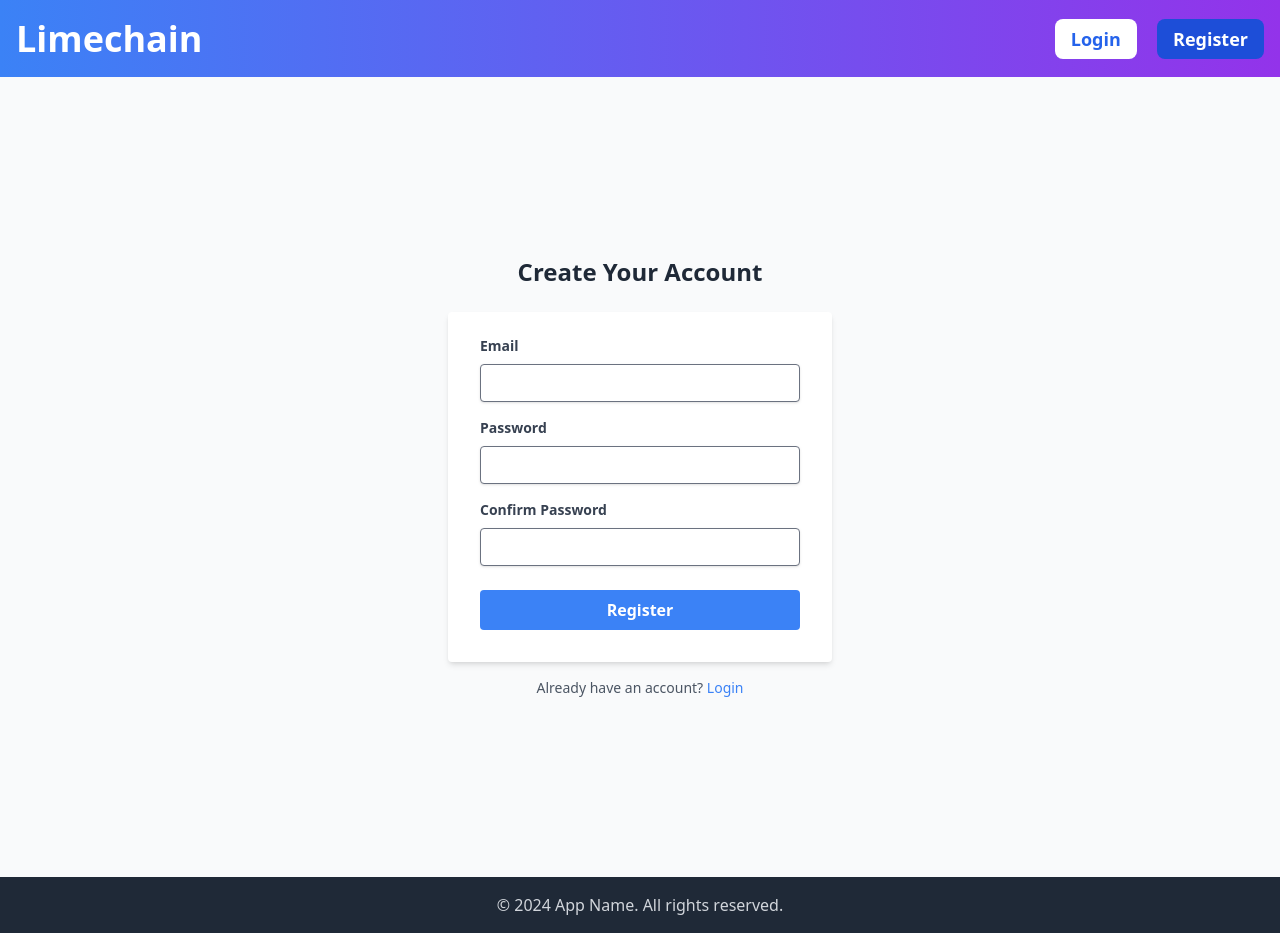
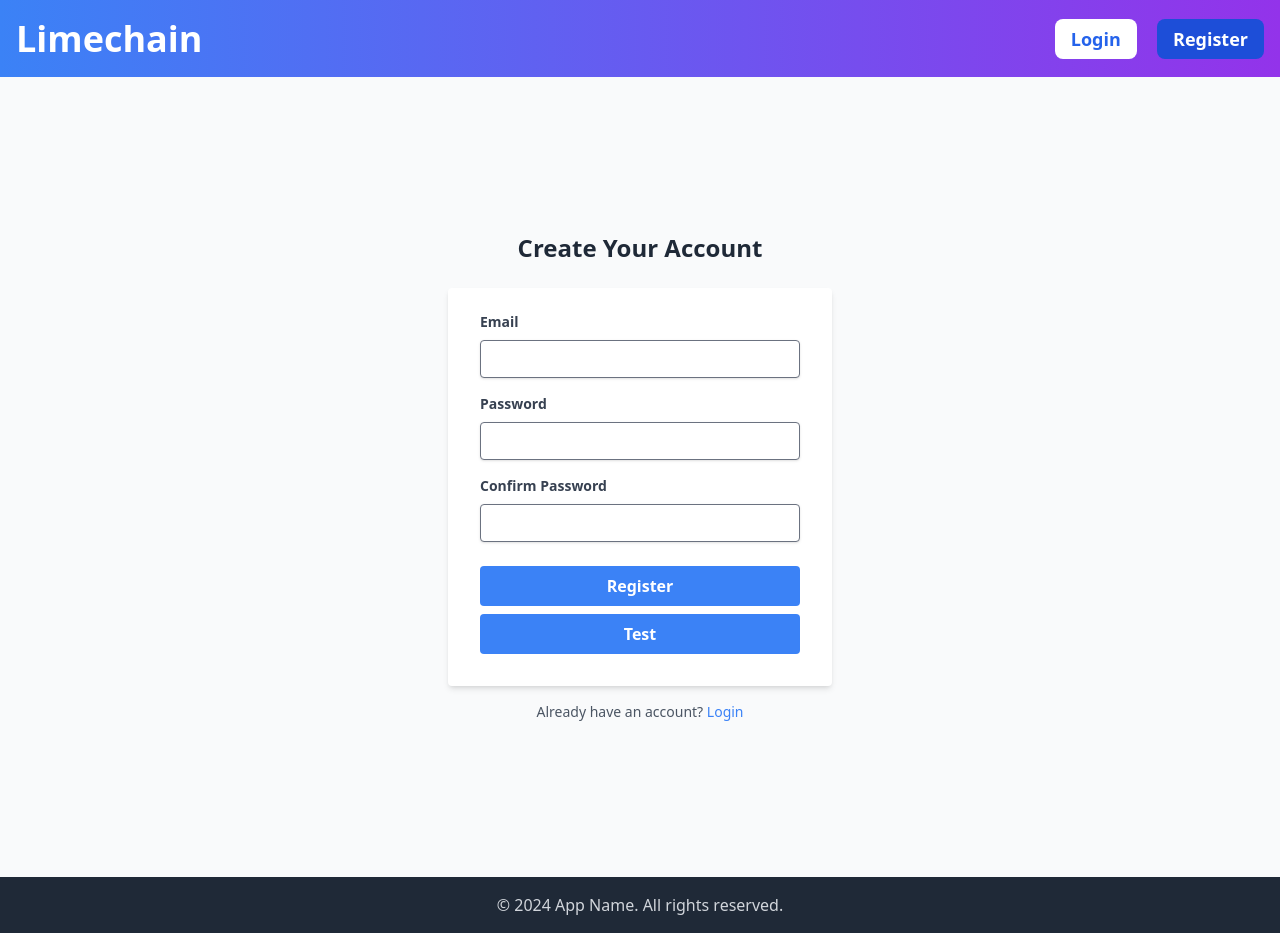
Before and after one commit to dushyant2901/loyalty-points-frontend, a SvelteKit app: page /register in a window 1280 px wide. Built offline with nearby package versions, Linux system fonts and the light colour scheme.

Commit message:
feat: add test credentials

```diff
--- a/src/routes/login/+page.svelte
+++ b/src/routes/login/+page.svelte
@@ -51,10 +51,19 @@
     </div>
     <div class="flex items-center justify-between">
       <button
-        class="bg-blue-500 hover:bg-blue-700 text-white font-bold py-2 px-4 rounded focus:outline-none focus:shadow-outline"
+        class="bg-blue-500 hover:bg-blue-700 text-white font-bold py-2 px-4 rounded focus:outline-none focus:shadow-outline w-full"
         type="submit"
       >
         Login
+      </button>
+    </div>
+    <div class="flex items-center justify-between pt-2">
+      <button
+        class="bg-blue-500 hover:bg-blue-700 text-white font-bold py-2 px-4 rounded focus:outline-none focus:shadow-outline w-full"
+        type="submit"
+        on:click={() => (window.location.href = "/dashboard")}
+      >
+        Test
       </button>
     </div>
   </form>
--- a/src/routes/register/+page.svelte
+++ b/src/routes/register/+page.svelte
@@ -94,6 +94,15 @@
         Register
       </button>
     </div>
+    <div class="flex items-center justify-between pt-2">
+      <button
+        class="bg-blue-500 hover:bg-blue-700 text-white font-bold py-2 px-4 rounded focus:outline-none focus:shadow-outline w-full"
+        type="submit"
+        on:click={() => (window.location.href = "/dashboard")}
+      >
+        Test
+      </button>
+    </div>
   </form>
   <p class="text-sm text-gray-600">
     Already have an account? <a
```
